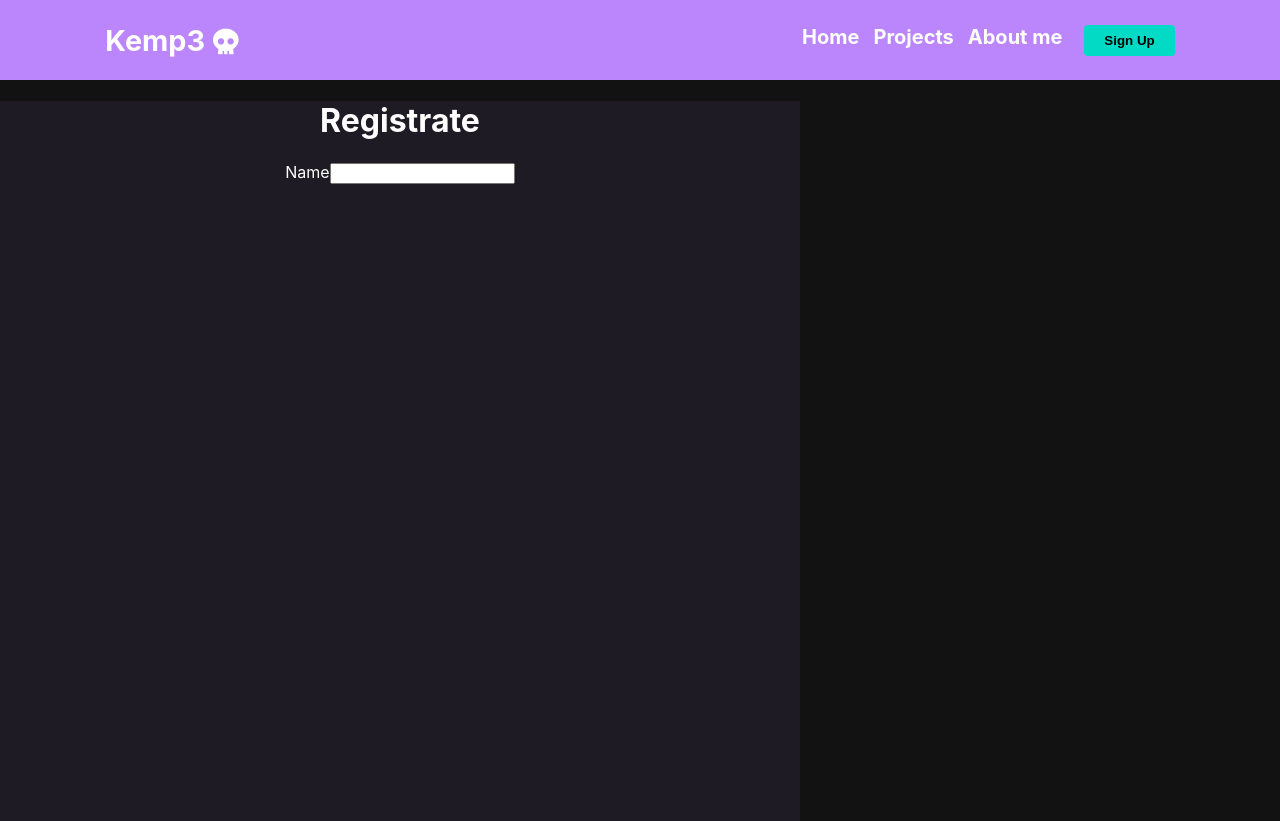
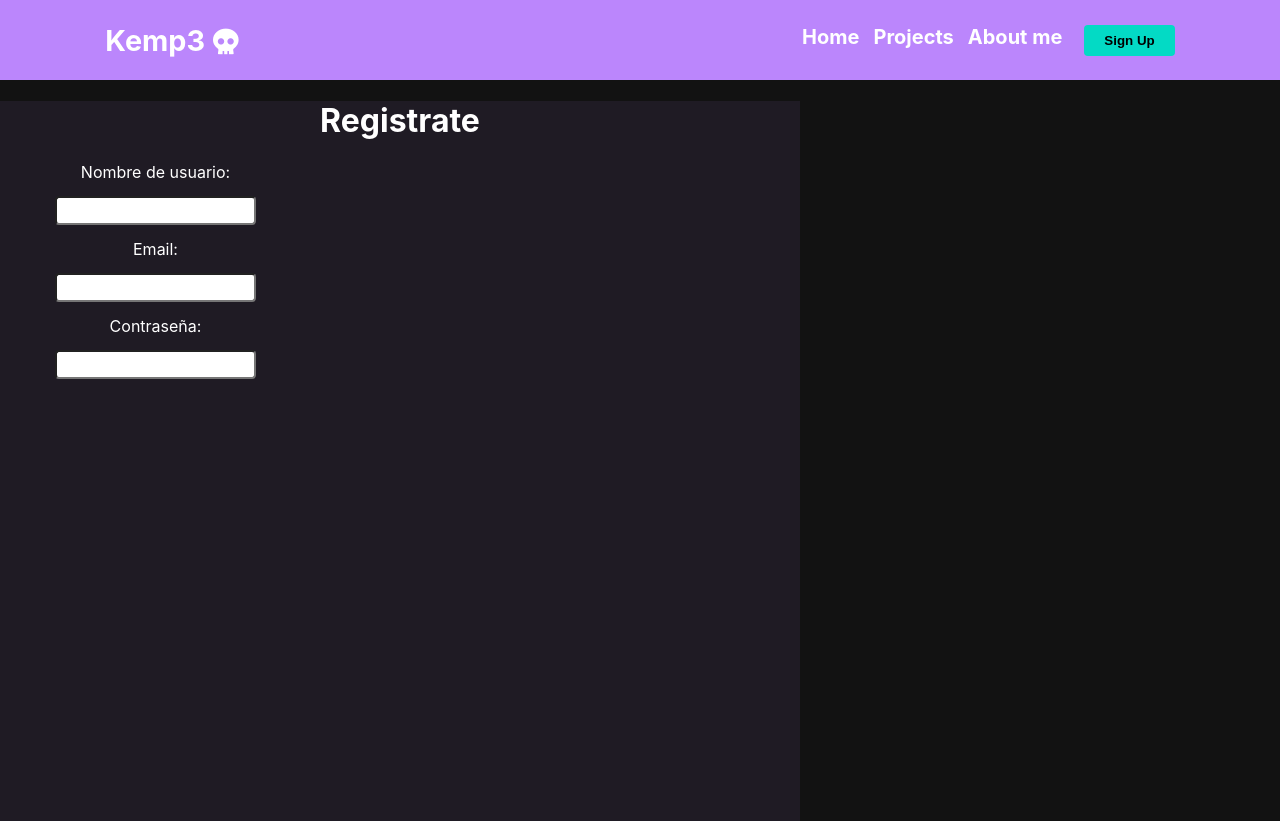
Before and after one commit to LuuOW/react_app, a React (Create React App) app: page /signup in a window 1280 px wide. Built offline with nearby package versions, Linux system fonts and the light colour scheme.

Commit message:
Now the sign up page has a register form and the Kemp3 header in the navbar redirects to the Home page...

```diff
--- a/src/Navbar.js
+++ b/src/Navbar.js
@@ -12,7 +12,7 @@ class Navbar extends Component {
     render() {
         return(
             <nav className = "NavbarItems">
-                <h1 className = "navbar-logo">
+                <h1 className = "navbar-logo" onClick = {() => this.nextPath('/home')}>
                     Kemp3
                     <i class="fas fa-skull"></i>
                 </h1>
--- a/src/signup/signup.css
+++ b/src/signup/signup.css
@@ -1,8 +1,29 @@
-.SignUp {
-
+.Form {
+    display: grid;
+    grid-gap: 10px;
+    list-style: none;
+    justify-content: end;
+    width: 20vw;
 }
 
-.Form {
+input[type=text] {
+    width: 100%;
+    padding: 5px 10px;
+    margin: 4px 0;
+    box-sizing: border-box;
+    border-radius: 4px;
+}
+
+input[type=password] {
+    width: 100%;
+    padding: 5px 10px;
+    margin: 4px 0;
+    box-sizing: border-box;
+    border-radius: 4px;
+}
+
+
+.SignUp {
     background: #1F1B24;
     height: 45rem;
     width: 50rem;
--- a/src/signup/signup.js
+++ b/src/signup/signup.js
@@ -5,10 +5,16 @@ class SignUp extends Component {
     render() {
         return (
             <div className="SignUp">
+                <h1>Registrate</h1>
                 <form className="Form">
-                    <h1>Registrate</h1>
-                    <label for="name">Name</label>
+                    <label for="username">Nombre de usuario: </label>
                     <input type="text" id="name" name="name" required></input>
+
+                    <label for="email">Email: </label>
+                    <input type="text" id="email" name="password" required></input>
+
+                    <label for="password">Contraseña: </label>
+                    <input type="password" id="password" name="password" required></input>
                 </form>
             </div>
         );
```
Also changed, not shown: 1 other file (tests, documents, lock files or other folders).
